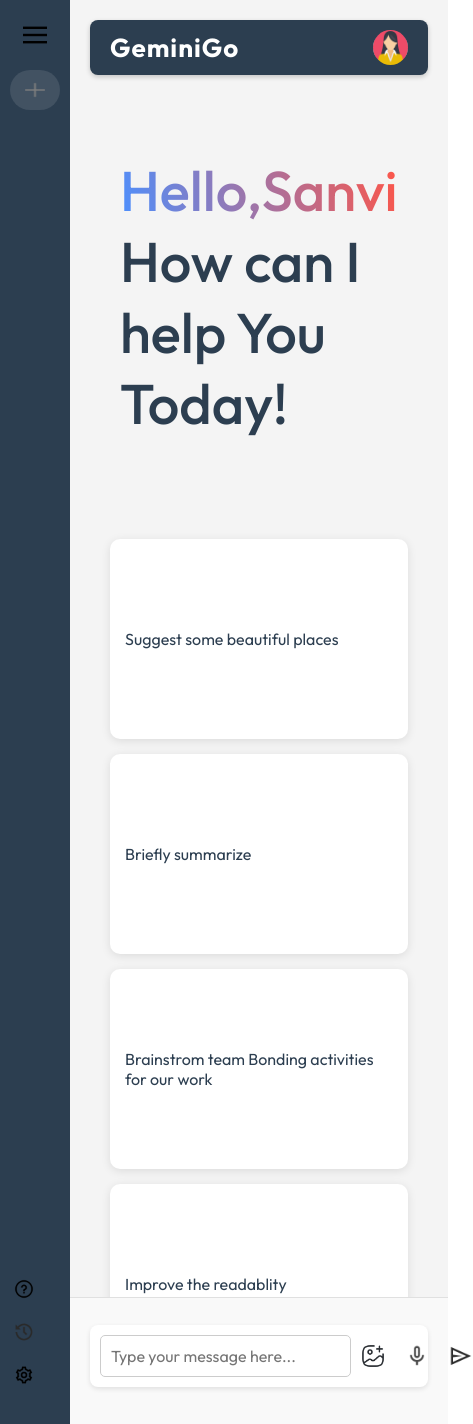
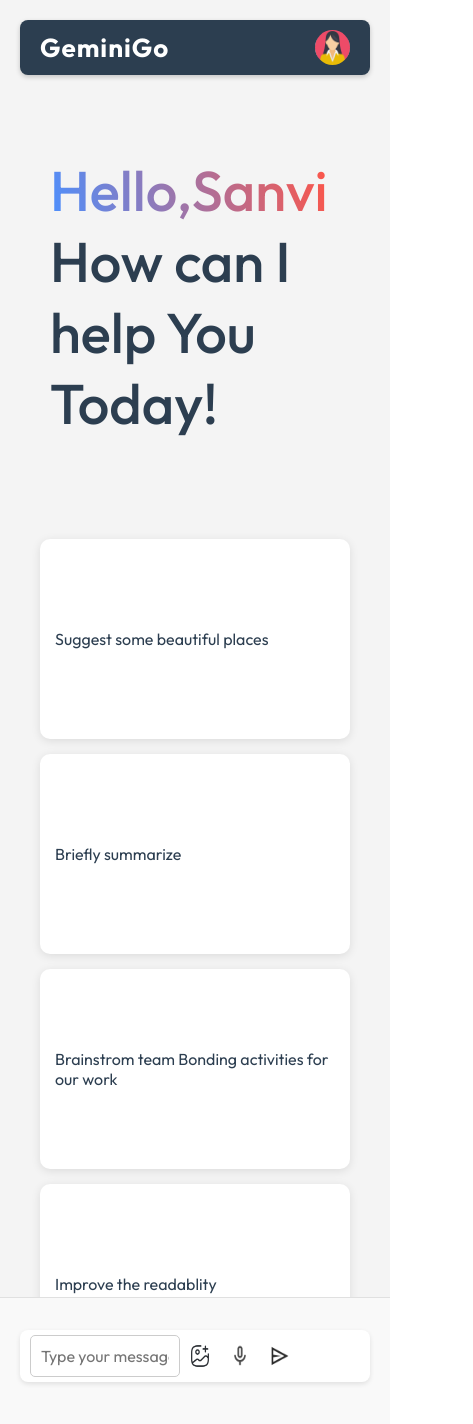
Before and after one commit to saanvi2233/DuoAi, a React (Vite) app: page / in a window 390 px wide. Shown: the whole page, 473 px wide, since content can reach past the window. Built offline with nearby package versions, Linux system fonts and the light colour scheme.

Commit message:
making it responsive

```diff
--- a/src/components/Mainbar/Main.css
+++ b/src/components/Mainbar/Main.css
@@ -326,3 +326,22 @@
     color: #2c3e50; /* Dark text color */
     line-height: 1.8;
 }
+
+@media(max-width: 600px){
+.main-bottom input{
+    flex: none;
+    width: 150px;
+}
+
+.main-bottom img{
+    width: 20px; /* Adjust size as needed */
+
+}
+.search-box{
+    padding: 5px 10px;;
+}
+.search-box div{
+    gap: 5px;
+}
+
+}
--- a/src/components/Sidebar/Sidebar.css
+++ b/src/components/Sidebar/Sidebar.css
@@ -55,6 +55,7 @@
 .sidebar .history {
     margin-top: 30px; /* Space above history section */
     margin-bottom: 20px;
+    animation:fadeIn 1.5s; /* Fade-in animation */
 }
 
 .history_text {
@@ -136,3 +137,21 @@
         margin: 15px 0; /* Adjust margin for smaller screens */
     }
 }
+
+@media (max-width: 600px) {
+    .sidebar {
+       display: none;
+    }
+
+    /* .history_text {
+        font-size: 16px; /
+    }
+
+    .sidebar .new_chat {
+        font-size: 10px;
+    }
+
+    .bottom-item-recent-entry {
+        margin: 10px 0;
+    } */
+}
--- a/src/index.css
+++ b/src/index.css
@@ -11,4 +11,14 @@
 #root{
   min-height: 100vh;
   display: flex;
+  animation: fadeIn 1.5s;
 }
+
+@keyframes fadeIn {
+  0% {
+    opacity: 0;
+  }
+  100%  {
+    opacity: 1;
+  }
+}
```
